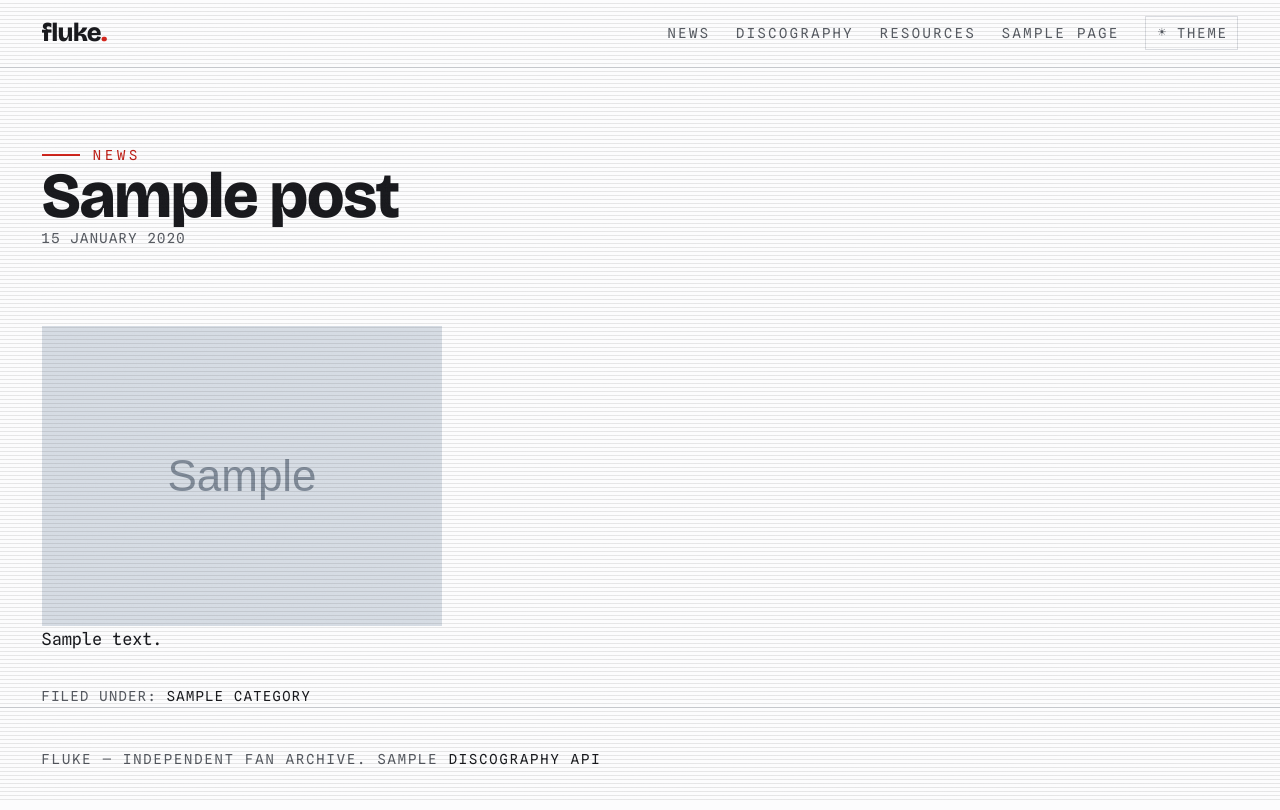
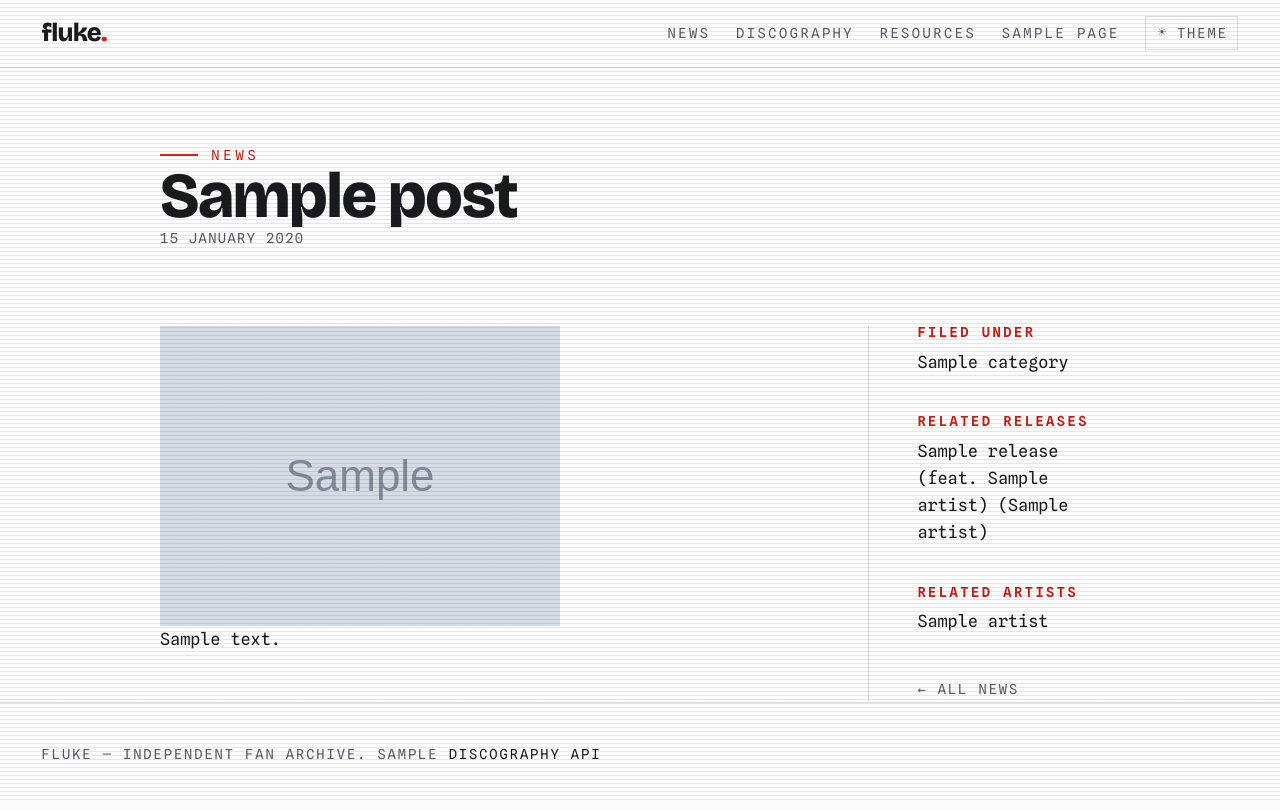
Before and after one commit to MartinPaulEve/flu.ke, a Django app: page /news/2026/sample/ in a window 1280 px wide. Run offline with Django 5.2, Linux system fonts and the light colour scheme; tables that the repository leaves empty hold one stand-in row (values such as "Sample post"); grey boxes marked "Sample" are stand-in pictures; parts of the project's set-up code (start-up, migrations or seed data) failed here and were passed over.

Commit message:
feat(blog): two-column post layout with a related-content side rail
News posts capped the body at the readable measure while the heading spanned
the full page, leaving a lopsided gap. Size the article to the measure plus a
side rail and lay them out in two columns separated by a vertical rule, so the
whitespace reads as intentional. The rail (stacked below on narrow screens)
holds the post's categories plus new, optional related releases and related
artists — two ManyToMany links on Post, set per post in the admin and shown
only when present. Related releases link only when published.

```diff
--- a/apps/blog/models.py
+++ b/apps/blog/models.py
@@ -63,6 +63,19 @@ class Post(SluggedModel, SeoFieldsMixin, TimeStampedModel):
     cover_image = models.ImageField(upload_to="blog/", blank=True)
     categories = models.ManyToManyField(Category, blank=True, related_name="posts")
     tags = models.ManyToManyField(Tag, blank=True, related_name="posts")
+    # Discography links surfaced in the post's side rail. Optional, set per post.
+    related_releases = models.ManyToManyField(
+        "discography.Release",
+        blank=True,
+        related_name="related_posts",
+        help_text="Releases to surface in this post's sidebar.",
+    )
+    related_artists = models.ManyToManyField(
+        "discography.Artist",
+        blank=True,
+        related_name="related_posts",
+        help_text="Artists to surface in this post's sidebar.",
+    )
     # Provenance for Wayback-recovered posts.
     source_url = models.URLField(blank=True)
     import_confidence = models.CharField(
--- a/apps/frontend/views.py
+++ b/apps/frontend/views.py
@@ -83,10 +83,21 @@ def post_detail(request, year, slug):
     post = get_object_or_404(Post.objects.published(), slug=slug)
     _ensure_og(post)
     jsonld = jsonld_dumps(blog_posting_jsonld(post, settings.SITE_BASE_URL))
+    # Side-rail links: only published releases get a live page; artists always do.
+    related_releases = list(
+        post.related_releases.published().select_related("artist", "type")
+    )
+    related_artists = list(post.related_artists.all())
     return render(
         request,
         "blog/post_detail.html",
-        {"post": post, "jsonld": jsonld, "edit_object": post},
+        {
+            "post": post,
+            "jsonld": jsonld,
+            "related_releases": related_releases,
+            "related_artists": related_artists,
+            "edit_object": post,
+        },
     )
 
 
--- a/assets/css/main.css
+++ b/assets/css/main.css
@@ -246,8 +246,46 @@ details.edition[open] > summary::before { content: "\2013"; }
 .lyric-source { margin-top: 1.5rem; font-style: italic; color: var(--muted); }
 
 /* ---------- article ---------- */
+/* Sized so the readable prose measure plus the side rail fill the width, and the
+   heading above no longer dwarfs the (narrower) body text. */
+.article { width: min(100% - var(--gutter) * 2, 60rem); margin-inline: auto; }
 .article-head { padding-block: clamp(2.5rem, 6vw, 5rem); }
 time { font-variant-numeric: tabular-nums; }
+
+/* Body: prose column + a related-links rail. Stacked by default; two columns
+   with a vertical separator once there's room. */
+.article__body { display: grid; gap: 2.5rem; }
+.article__main .prose { max-width: var(--measure); }
+.article__rail {
+  display: grid; gap: clamp(1.5rem, 4vw, 2.5rem); align-content: start;
+  border-top: var(--rule) solid var(--hairline); padding-top: 1.75rem;
+}
+.rail__title {
+  font-family: var(--font-mono); font-weight: 600; font-size: var(--step--1);
+  text-transform: uppercase; letter-spacing: 0.18em; color: var(--accent-text);
+  margin-bottom: 0.6rem;
+}
+.rail__list { list-style: none; padding: 0; display: grid; gap: 0.4rem; }
+.rail__list a, .rail__back { color: var(--fg); }
+.rail__list a:hover, .rail__back:hover { color: var(--accent-text); }
+.rail__back {
+  font-size: var(--step--1); text-transform: uppercase; letter-spacing: 0.14em;
+  color: var(--muted);
+}
+
+@media (min-width: 60rem) {
+  .article__body {
+    grid-template-columns: minmax(0, var(--measure)) minmax(0, 1fr);
+    gap: clamp(2rem, 5vw, 4rem); align-items: start;
+  }
+  /* Vertical separator bar between the prose and the rail. */
+  .article__rail {
+    border-top: 0; padding-top: 0;
+    border-left: var(--rule) solid var(--hairline);
+    padding-left: clamp(1.5rem, 4vw, 3rem);
+    position: sticky; top: 2rem;
+  }
+}
 
 /* ---------- related blog post pulled into a resource ---------- */
 .related-post { border-top: var(--rule) solid var(--hairline); padding-top: 1.5rem; border-left: 3px solid var(--accent); padding-left: clamp(1rem, 3vw, 2rem); }
--- a/templates/blog/post_detail.html
+++ b/templates/blog/post_detail.html
@@ -3,18 +3,46 @@
 {% block title %}{{ post.resolved_seo_title }} — {{ site_name }}{% endblock %}
 {% block meta %}{% include "partials/og_meta.html" with seo_object=post og_type="article" %}{% if jsonld %}<script type="application/ld+json">{{ jsonld|safe }}</script>{% endif %}{% endblock %}
 {% block content %}
-<article class="wrap">
+<article class="article">
   <header class="article-head">
     <p class="kicker">News</p>
     <h1>{{ post.title }}</h1>
     {% if post.published_at %}<p class="entry__meta"><time datetime="{{ post.published_at|date:'c' }}">{{ post.published_at|date:'j F Y' }}</time></p>{% endif %}
   </header>
-  {% if post.cover_image %}<img src="{{ post.cover_image.url }}" alt="">{% endif %}
-  <div class="prose">{{ post.body|markdownify }}</div>
-  {% if post.categories.all %}
-    <p class="entry__meta" style="margin-top:2rem">Filed under:
-      {% for category in post.categories.all %}<a href="{{ category.get_absolute_url }}">{{ category.name }}</a>{% if not forloop.last %}, {% endif %}{% endfor %}
-    </p>
-  {% endif %}
+  <div class="article__body">
+    <div class="article__main">
+      {% if post.cover_image %}<img src="{{ post.cover_image.url }}" alt="">{% endif %}
+      <div class="prose">{{ post.body|markdownify }}</div>
+    </div>
+    <aside class="article__rail">
+      {% if post.categories.all %}
+        <div class="rail__group">
+          <h2 class="rail__title">Filed under</h2>
+          <ul class="rail__list">
+            {% for category in post.categories.all %}<li><a href="{{ category.get_absolute_url }}">{{ category.name }}</a></li>{% endfor %}
+          </ul>
+        </div>
+      {% endif %}
+      {% if related_releases %}
+        <div class="rail__group">
+          <h2 class="rail__title">Related releases</h2>
+          <ul class="rail__list">
+            {% for release in related_releases %}<li><a href="{{ release.get_absolute_url }}">{{ release.display_title }}</a></li>{% endfor %}
+          </ul>
+        </div>
+      {% endif %}
+      {% if related_artists %}
+        <div class="rail__group">
+          <h2 class="rail__title">Related artists</h2>
+          <ul class="rail__list">
+            {% for artist in related_artists %}<li><a href="{{ artist.get_absolute_url }}">{{ artist.name }}</a></li>{% endfor %}
+          </ul>
+        </div>
+      {% endif %}
+      <div class="rail__group">
+        <a class="rail__back" href="/news/">← All news</a>
+      </div>
+    </aside>
+  </div>
 </article>
 {% endblock %}
```
Also changed, not shown: apps/blog/admin.py (+8 -1 lines), tests/test_post_related.py (added, +72 -0 lines), apps/blog/migrations/0003_post_related_artists_post_related_releases.py (added).
